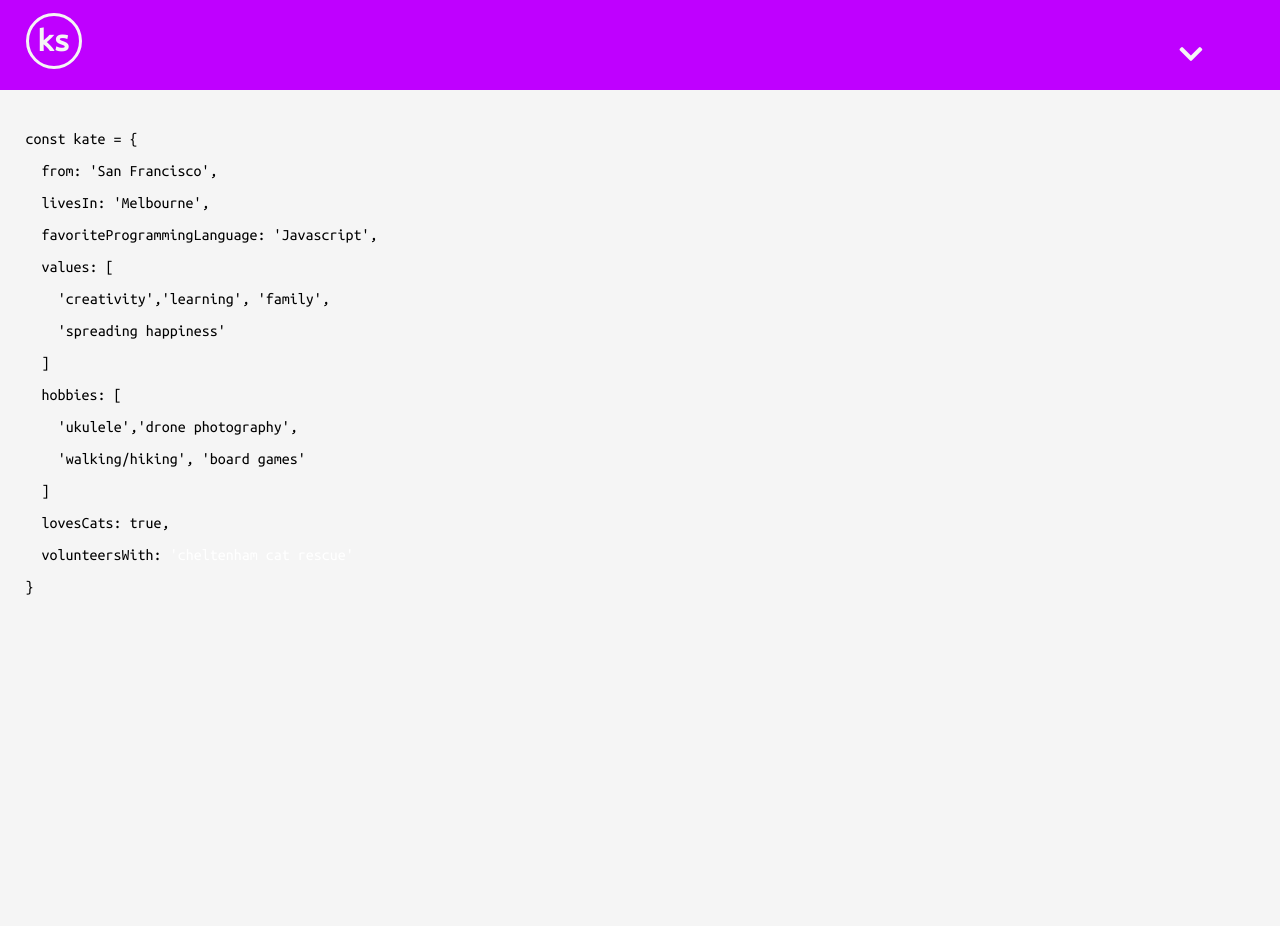
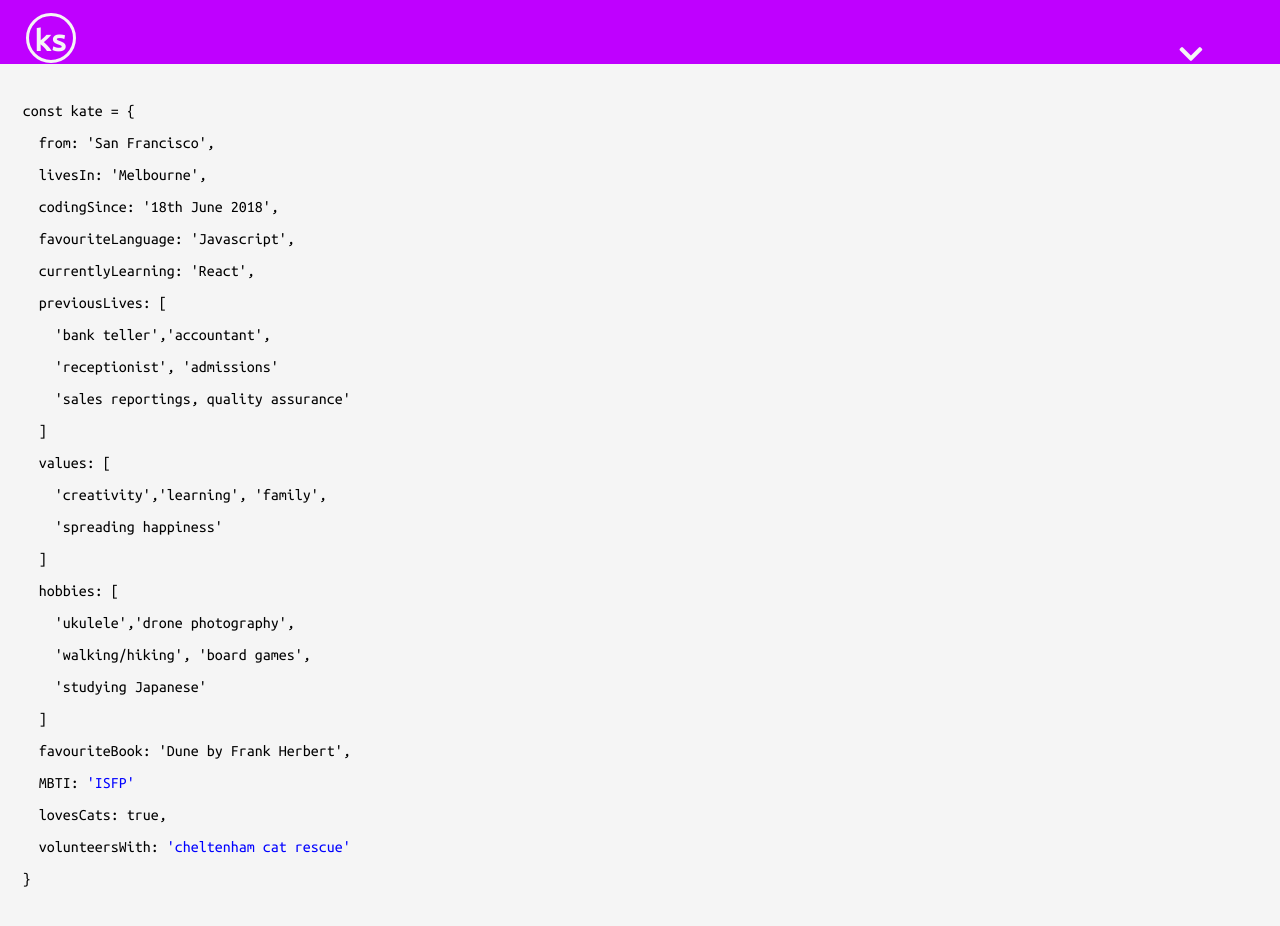
Before and after one commit to katesyberspace/folio, a React (Create React App) app: page /about in a window 1280 px wide. Before the commit the page ends 800 px from the top, so only its background shows below. Built offline with nearby package versions, Linux system fonts and the light colour scheme.

Commit message:
made contact page and styles

```diff
--- a/src/App.css
+++ b/src/App.css
@@ -1,3 +1,7 @@
+* {
+  box-sizing: border-box;
+}
+
 body {
   font-family: 'Ubuntu Mono', monospace;
   background: whitesmoke;
--- a/src/pages/About.css
+++ b/src/pages/About.css
@@ -1,4 +1,8 @@
 .kateObject {
   margin: 0 auto;
-  padding: 1vw;
+  padding: 10px;
 }
+
+.kateObject a {
+  color: blue;
+}
--- a/src/pages/About.js
+++ b/src/pages/About.js
@@ -10,17 +10,27 @@ export default function About (){
         <p>{"const kate = {" }</p>
         <p>{tab}{"from: 'San Francisco'," }</p>
         <p>{tab}{"livesIn: 'Melbourne'," }</p>
-        <p>{tab}{"favoriteProgrammingLanguage: 'Javascript'," }</p>
+        <p>{tab}{"codingSince: '18th June 2018'," }</p>
+        <p>{tab}{"favouriteLanguage: 'Javascript'," }</p>
+        <p>{tab}{"currentlyLearning: 'React'," }</p>
+        <p>{tab}{"previousLives: [" }</p>
+        <p>{tab}{tab}{"'bank teller','accountant',"}</p>
+        <p>{tab}{tab}{"'receptionist', 'admissions'"}</p>
+        <p>{tab}{tab}{"'sales reportings, quality assurance'"}</p>
+        <p>{tab}{"]" }</p>
         <p>{tab}{"values: [" }</p>
         <p>{tab}{tab}{"'creativity','learning', 'family',"}</p>
         <p>{tab}{tab}{"'spreading happiness'"}</p>
         <p>{tab}{"]" }</p>
         <p>{tab}{"hobbies: [" }</p>
         <p>{tab}{tab}{"'ukulele','drone photography',"}</p>
-        <p>{tab}{tab}{"'walking/hiking', 'board games'"}</p>
+        <p>{tab}{tab}{"'walking/hiking', 'board games',"}</p>
+        <p>{tab}{tab}{"'studying Japanese'"}</p>
         <p>{tab}{"]" }</p>
+        <p>{tab}{"favouriteBook: 'Dune by Frank Herbert'," }</p>
+        <p>{tab}{"MBTI:"} <a href="https://www.16personalities.com/isfp-personality" rel="noopener noreferrer" target="_blank">'ISFP'</a></p>
         <p>{tab}{"lovesCats: true," }</p>
-        <p>{tab}{"volunteersWith:"} <a href="https://www.cheltenhamcatrescue.org.au/" target="_blank">'cheltenham cat rescue'</a></p>
+        <p>{tab}{"volunteersWith:"} <a rel="noopener noreferrer" href="https://www.cheltenhamcatrescue.org.au/" target="_blank">'cheltenham cat rescue'</a></p>
         <p>{"}"}</p>
       </div>
     </div>
--- /dev/null
+++ b/src/pages/Contact.css
@@ -0,0 +1,80 @@
+.contact-wrapper {
+  display: flex;
+  flex-direction: column;
+
+}
+
+
+.contact-wrapper h2 {
+  font-weight: 600;
+  color: whitesmoke;
+  margin: 0;
+}
+
+.contact-wrapper h3 {
+  margin: 5px 0;
+  margin-bottom: 20px;
+  font-weight: 400;
+  color: whitesmoke;
+}
+
+
+.info {
+  width: 80%;
+  text-align: center;
+  margin: 0 auto;
+  margin-top: 15px;
+  background: #00bfff;
+}
+
+.info img {
+  width: 150px;
+  border-radius: 50%;
+  margin: 5px;
+  margin-top: 10px;
+  transform: rotate(0)
+}
+
+.info img:hover {
+  transform: rotate(360deg)
+}
+
+.contact-links {
+  text-align: left;
+  margin: 0 auto;
+  background: aquamarine;
+  padding: 10px;
+  width: 80%;
+}
+
+.contact-links p {
+  display: flex;
+  justify-content: center;
+}
+.contact-links i {
+  font-size: 30px;
+  width: 20%;
+  padding-left: 5px;
+
+}
+
+
+.contact-links a {
+  color: black;
+  font-size: 20px;
+  width: 70%;
+  line-height: 30px;
+  transition: .8s cubic-bezier(0.075, 0.82, 0.165, 1);
+}
+
+.contact-links a:hover {
+  background: whitesmoke;
+}
+
+.contact-links a:active {
+  background: whitesmoke;
+}
+
+.contact-links a:visited {
+  color: #00bfff;
+}
--- a/src/pages/Contact.js
+++ b/src/pages/Contact.js
@@ -1,10 +1,22 @@
 import React from 'react'
+import './Contact.css'
 
 export default function Contact (){
 
   return (
-    <div>
-      <h1>say hi!</h1>
+    <div className="contact-wrapper">
+      <div className="info">
+        <img src="https://i.imgur.com/dp3up0t.jpg" alt=""/>
+        <h2>Kate Sy</h2>
+        <h3>Full-Stack Web Developer</h3>
+      </div>
+      <div className="contact-links">
+        <p><i className="fab fa-github"></i> <a target="_blank" href="https://github.com/katesyberspace">katesyberspace</a></p>
+        <p><i className="fab fa-linkedin"></i> <a target="_blank" href="https://www.linkedin.com/in/katesy/">Kate Sy</a></p>
+        <p><i className="fas fa-envelope"></i> <a target="_blank" href="mailto:ms.katesy@gmail.com">ms.katesy@gmail.com</a></p>
+        <p><i className="fab fa-instagram"></i> <a target="_blank" href="https://www.instagram.com/katesyberspace">katesyberspace</a></p>
+
+      </div>
     </div>
   )
 }
```
